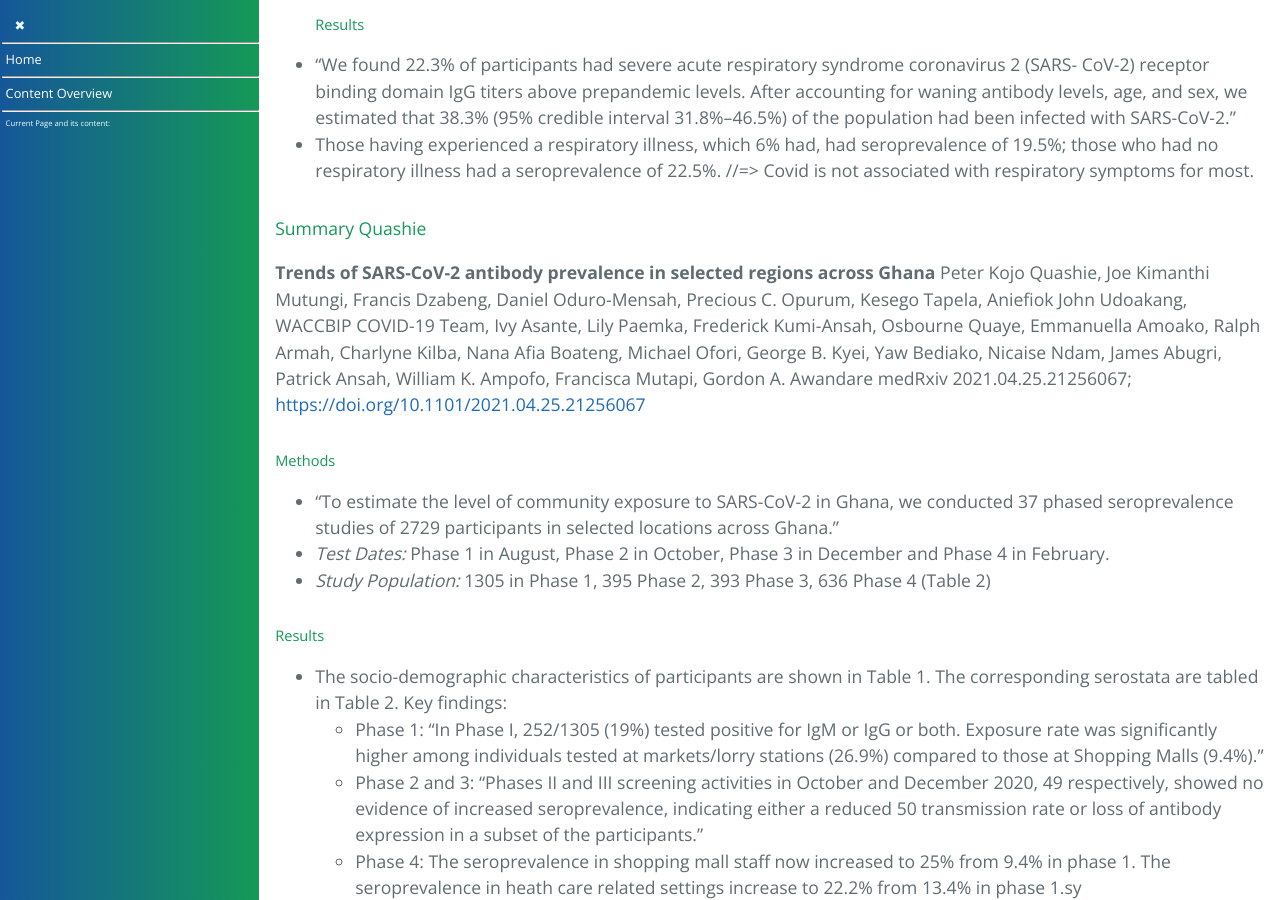
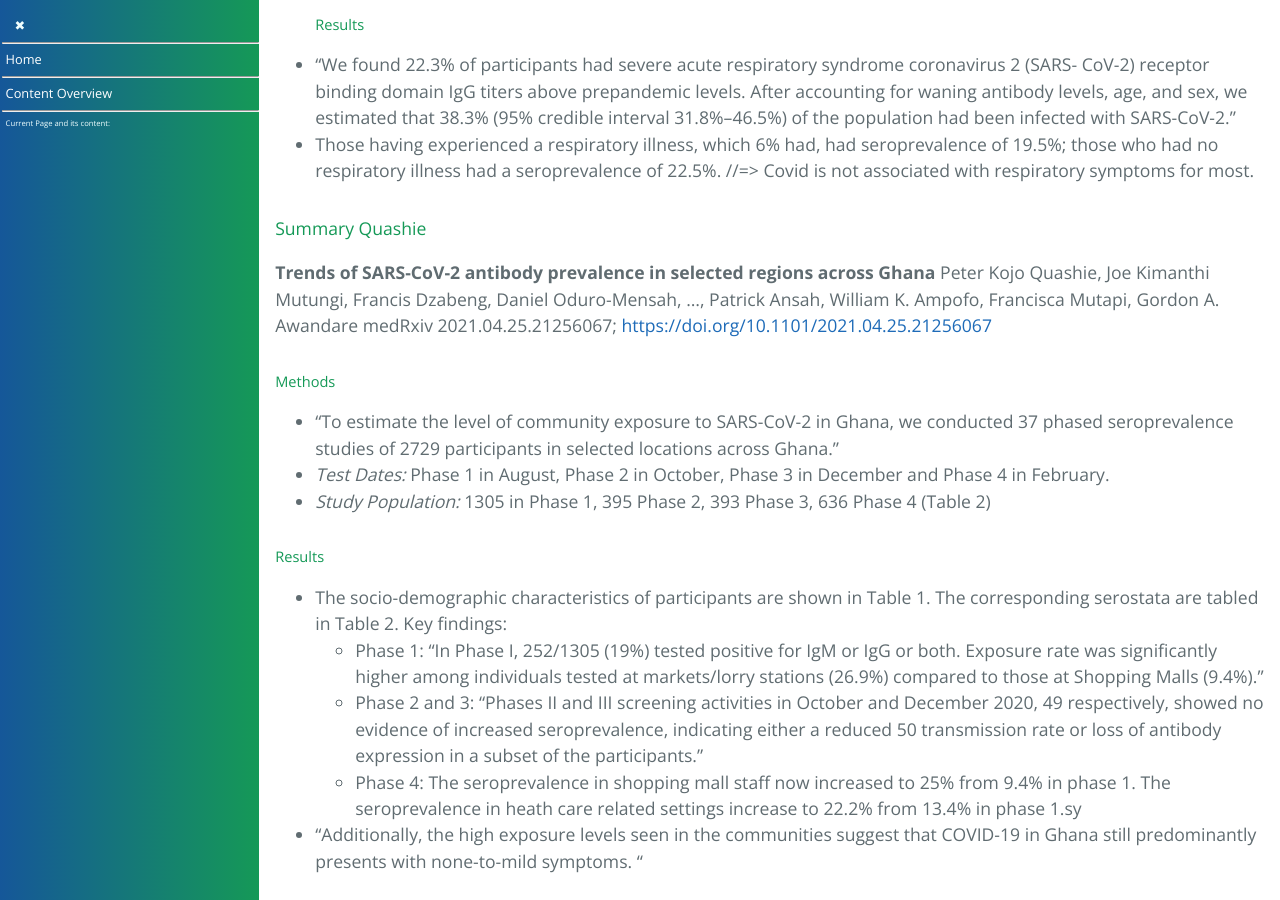
Before and after one commit to forestgrape/coronavirus, a Jekyll site: the page built from 5_epidemiological/spread_analyses.md, in a window 1280 px wide and 900 px high, scrolled down 38566 px. Built offline with Jekyll 4.4.1, drawn with Linux system fonts in a browser that asks for light colours; our own code applies the rules of GitHub Pages for plain Markdown files.

Commit message:
streamlined refs

```diff
--- a/5_epidemiological/spread_analyses.md
+++ b/5_epidemiological/spread_analyses.md
@@ -1038,7 +1038,7 @@ During August 10–September 11, 2020, we recruited 2,214 participants for a rep
 
 #### Summary Quashie
 **Trends of SARS-CoV-2 antibody prevalence in selected regions across Ghana**
-Peter Kojo Quashie, Joe Kimanthi Mutungi, Francis Dzabeng, Daniel Oduro-Mensah, Precious C. Opurum, Kesego Tapela, Aniefiok John Udoakang, WACCBIP COVID-19 Team, Ivy Asante, Lily Paemka, Frederick Kumi-Ansah, Osbourne Quaye, Emmanuella Amoako, Ralph Armah, Charlyne Kilba, Nana Afia Boateng, Michael Ofori, George B. Kyei, Yaw Bediako, Nicaise Ndam, James Abugri, Patrick Ansah, William K. Ampofo, Francisca Mutapi, Gordon A. Awandare
+Peter Kojo Quashie, Joe Kimanthi Mutungi, Francis Dzabeng, Daniel Oduro-Mensah, ..., Patrick Ansah, William K. Ampofo, Francisca Mutapi, Gordon A. Awandare
 medRxiv 2021.04.25.21256067; <https://doi.org/10.1101/2021.04.25.21256067>
 
 ##### Methods
```
